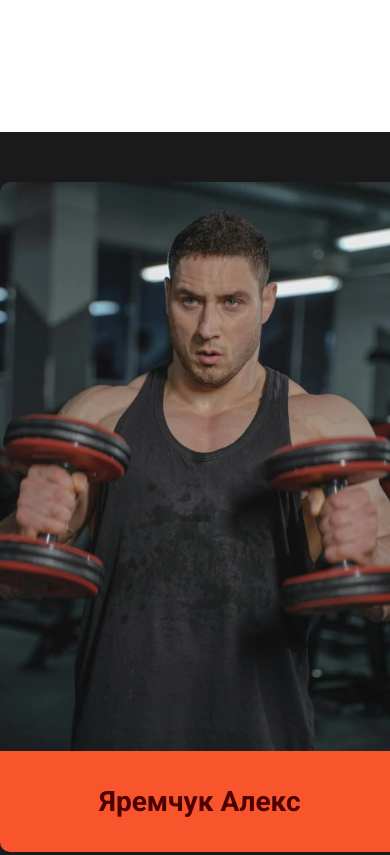
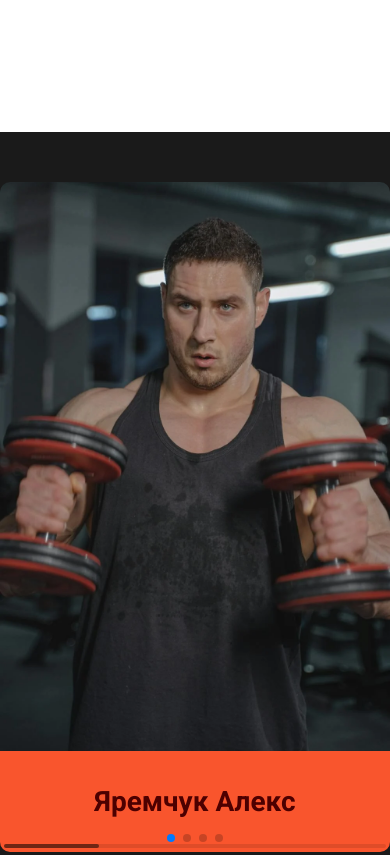
Before and after one commit to ChildOfLigth/gym-pulse, a plain HTML site: page index.html in a window 390 px wide. Shown: the part 1407-2262 px from the top of the page. Drawn offline with nearby package versions, Linux system fonts and the light colour scheme.

Commit message:
chenge code

```diff
--- a/functionalWeb.js
+++ b/functionalWeb.js
@@ -146,7 +146,7 @@ window.addEventListener("DOMContentLoaded", function () {
     let classForContainerForCards;
     let classForCard;
 
-    if (window.innerWidth <= 450) {
+    if (window.innerWidth <= 500) {
       classForContainer = "swiper";
       classForContainerForCards = "swiper-wrapper";
       classForCard = "swiper-slide";
@@ -173,24 +173,15 @@ window.addEventListener("DOMContentLoaded", function () {
       classForCard
     );
 
-    if (classForContainer === "swiper") {
     swiperForListTrainers = new Swiper(".swiper", {
       slidesPerView: 1,
       direction: "horizontal",
       loop: true,
       centeredSlides: true,
-        effect: "slide",
-        pagination: {
-          el: ".swiper-pagination",
-          clickable: true,
-        },
-        scrollbar: {
-          el: ".swiper-scrollbar",
-          draggable: true,
-          snapOnRelease: true,
-        },
+      pagination: { el: ".swiper-pagination", clickable: true },
+      scrollbar: { el: ".swiper-scrollbar", draggable: true },
     });
-    }
+
   }
 
   updateContent();
@@ -351,9 +342,9 @@ window.addEventListener("DOMContentLoaded", function () {
       listPasses.style.display = "grid";
     }
 
-    if (swiperForListTrainers) {
-      swiperForListTrainers.destroy(true, true);
-      swiperForListTrainers = null;
+    if (swiperForPasses) {
+      swiperForPasses.destroy(true, true);
+      swiperForPasses = null;
     }
 
     listFillPassesFunction(classForContainer, classForList, classForCard);
--- a/styles.scss
+++ b/styles.scss
@@ -300,16 +300,7 @@ main {
     height: auto;
     box-sizing: border-box;
     margin: 0 auto;
-
-    &::after {
-      content: "";
-      width: 100%;
-      position: absolute;
-      bottom: 0;
-      left: 0;
-      height: 1px;
-      background-color: white;
-    }
+    position: relative;
 
     h2 {
       font-size: calc(34px + 18 * (100vw / 1912));
@@ -327,6 +318,7 @@ main {
       position: relative;
       margin: 0 auto;
       width: 100%;
+      z-index: 999;
       .swiper-wrapper {
         display: flex;
         align-items: center;
@@ -677,6 +669,8 @@ main {
     .swiper-passes {
       width: 90%;
       display: flex;
+      position: relative;
+      z-index: 999;
       .swiper-wrapper {
         width: 100%;
         .swiper-slide {
@@ -1076,6 +1070,7 @@ main {
     margin-left: auto;
     box-shadow: 2px 2px 7px #1a1a1a;
     transition: all 0.4s;
+    z-index: 1000;
     &.visible {
       visibility: visible;
       opacity: 1;
@@ -1500,6 +1495,16 @@ footer {
         }
       }
     }
+
+    .main_scrollTop {
+      width: 40px;
+      height: 40px;
+      right: 10px;
+      img {
+        width: 20px;
+        height: 20px;
+      }
+    }
   }
 }
 
@@ -1525,6 +1530,17 @@ footer {
         }
       }
     }
+
+    .main_passes {
+      .swiper-passes {
+        .swiper-wrapper {
+          .swiper-slide {
+            height: 350px;
+            overflow: auto;
+          }
+        }
+      }
+    }
   }
 }
 
```
Also changed, not shown: styles.css. Lines whose indentation alone changed are shown as unchanged.
